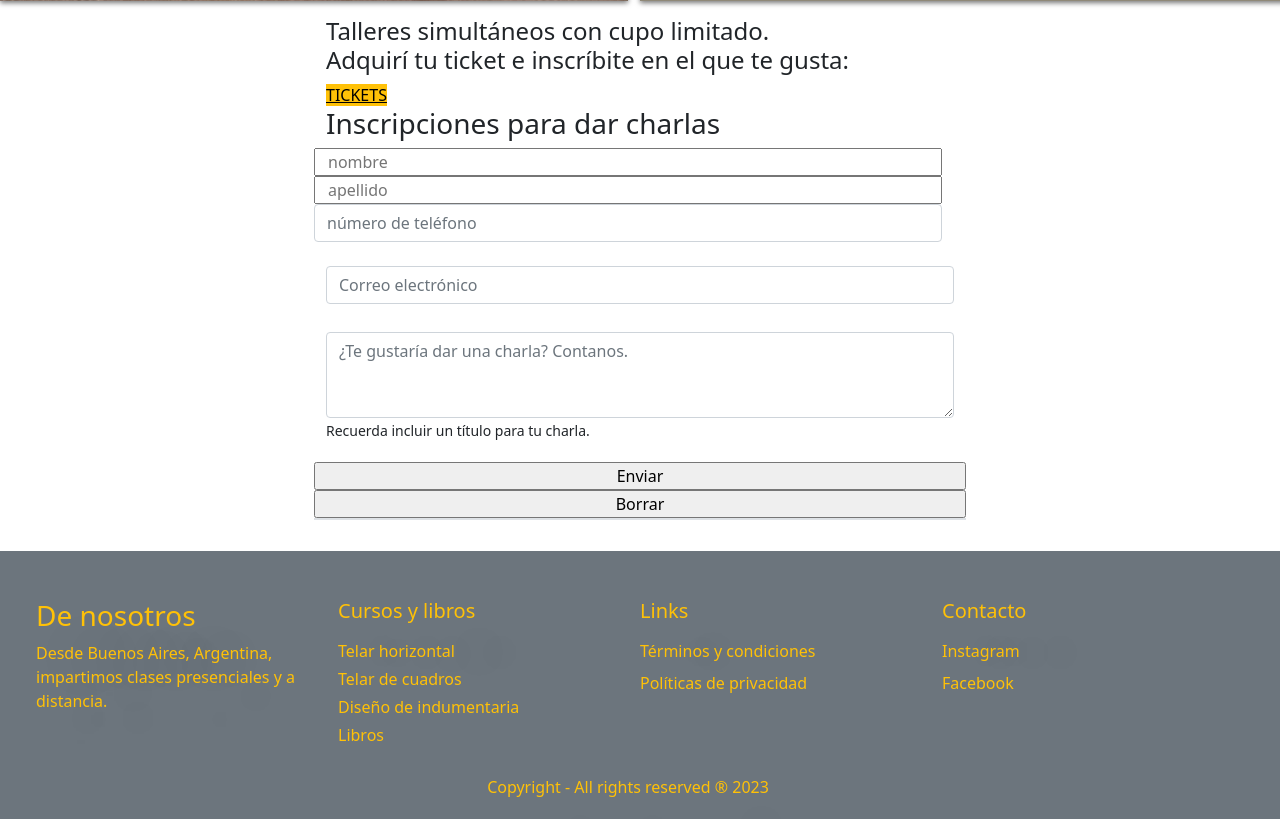
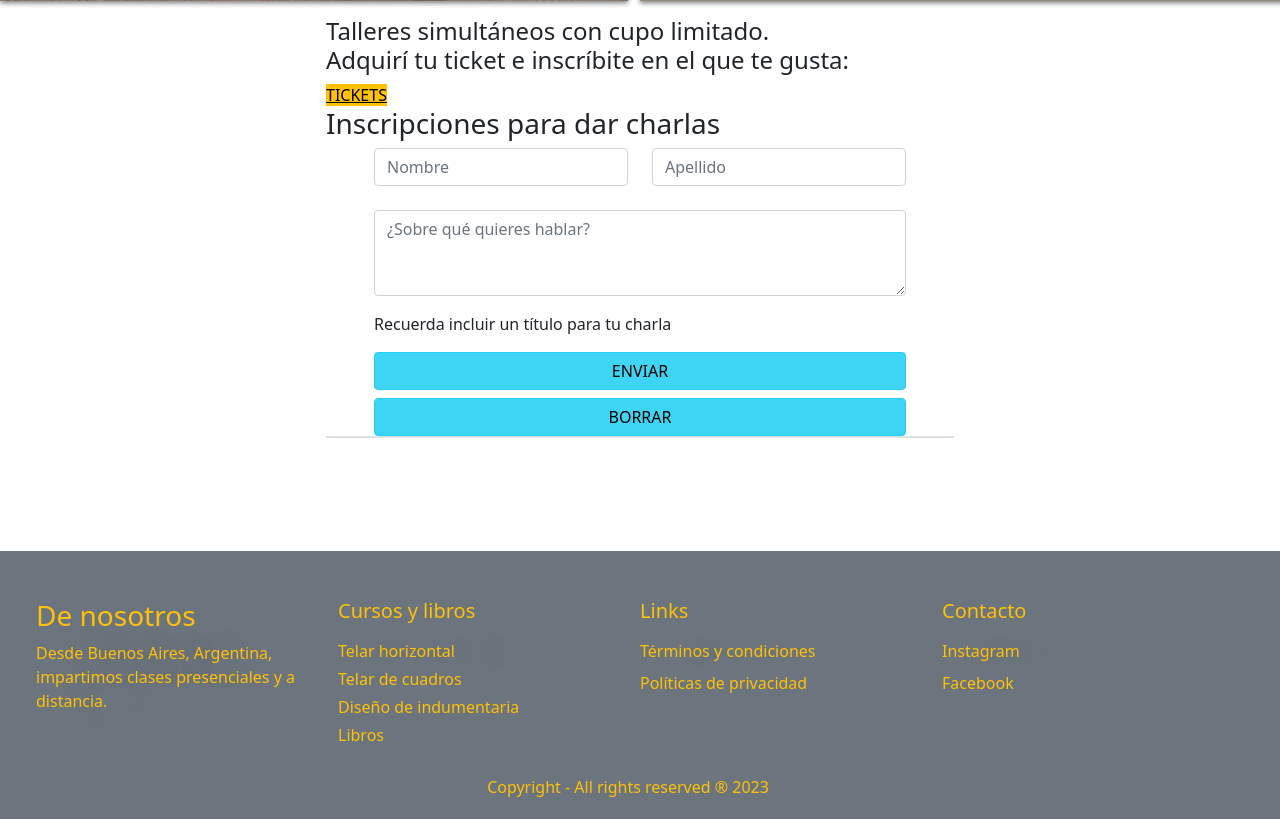
Before and after one commit to IsabelIMTextil/phpintegrador1, a PHP site: page / in a window 1280 px wide. Shown: the part 2065-2884 px from the top of the page. Run offline with PHP 8.4, Linux system fonts and the light colour scheme; some web fonts are replaced.

Commit message:
CA mofidico estructura html de formulario en index

```diff
--- a/pages/main.php
+++ b/pages/main.php
@@ -177,10 +177,11 @@
                         ?>
                         <!-- agrego segú clase  -->
                         <!-- <form action="../phpintegrador1/datos1.php" method="POST"> -->
+
                         <form action="../phpintegrador1/datos1.php" method="POST">
                             <!-- Para que funcione en WEBHOST hay que cambiar a <form action="datos1.php" method="POST">  -->
 
-                        <div class="row" id="cupo">
+                            <!-- <div class="row" id="cupo">
                             <div class="form-group row">
                               <input type="text" class="nombre" placeholder="nombre" name="nombre" required>
                             </div>
@@ -203,7 +204,33 @@
                               </div>
 
                               <input type="submit" value="Enviar">
-                          <input type="reset" value="Borrar">
+                              <input type="reset" value="Borrar"> -->
+                          <div class="d-flex justify-content-center px-5">
+
+                            <div class="container-datos">
+                                <div class="row">
+                                    <div class="col">
+                                    <input type="text" class="form-control" placeholder="Nombre" aria-label="Nombre">
+                                    </div>
+                                    <div class="col">
+                                    <input type="text" class="form-control" placeholder="Apellido" aria-label="Apellido">
+                                    </div>
+                                </div>
+                                <div class="mb-3">
+                                    <label for="exampleFormControlTextarea1" class="form-label"> </label>
+                                    <textarea class="form-control" id="exampleFormControlTextarea1" rows="3" placeholder="¿Sobre qué quieres hablar?" aria-label="¿Sobre qué quieres hablar?"></textarea>
+                                </div>
+
+                                <div>
+                                    <p class="recordatorio-text-area">Recuerda incluir un título para tu charla</p>
+                                </div>
+
+                                <div class="d-grid gap-2">
+                                    <button type="button"class="btn btn-info active" id="botoncito" aria-pressed="true">ENVIAR</button>
+                                    <button type="button"class="btn btn-info active" id="botoncito2" aria-pressed="true">BORRAR</button>
+                                </div>
+                            </div>
+                        </div>
                       </form>
 <!-- termina agrego segú clase  -->
 
```
Lines whose indentation alone changed are shown as unchanged.
